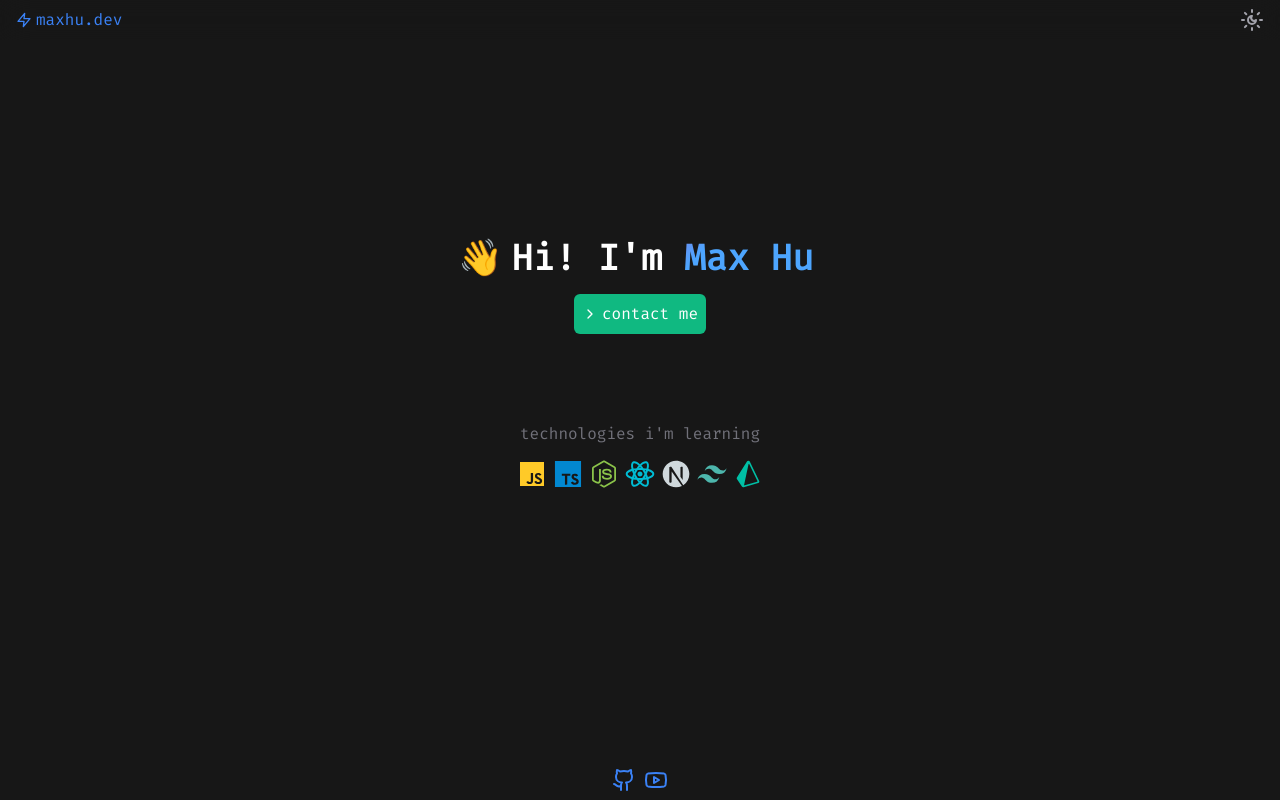
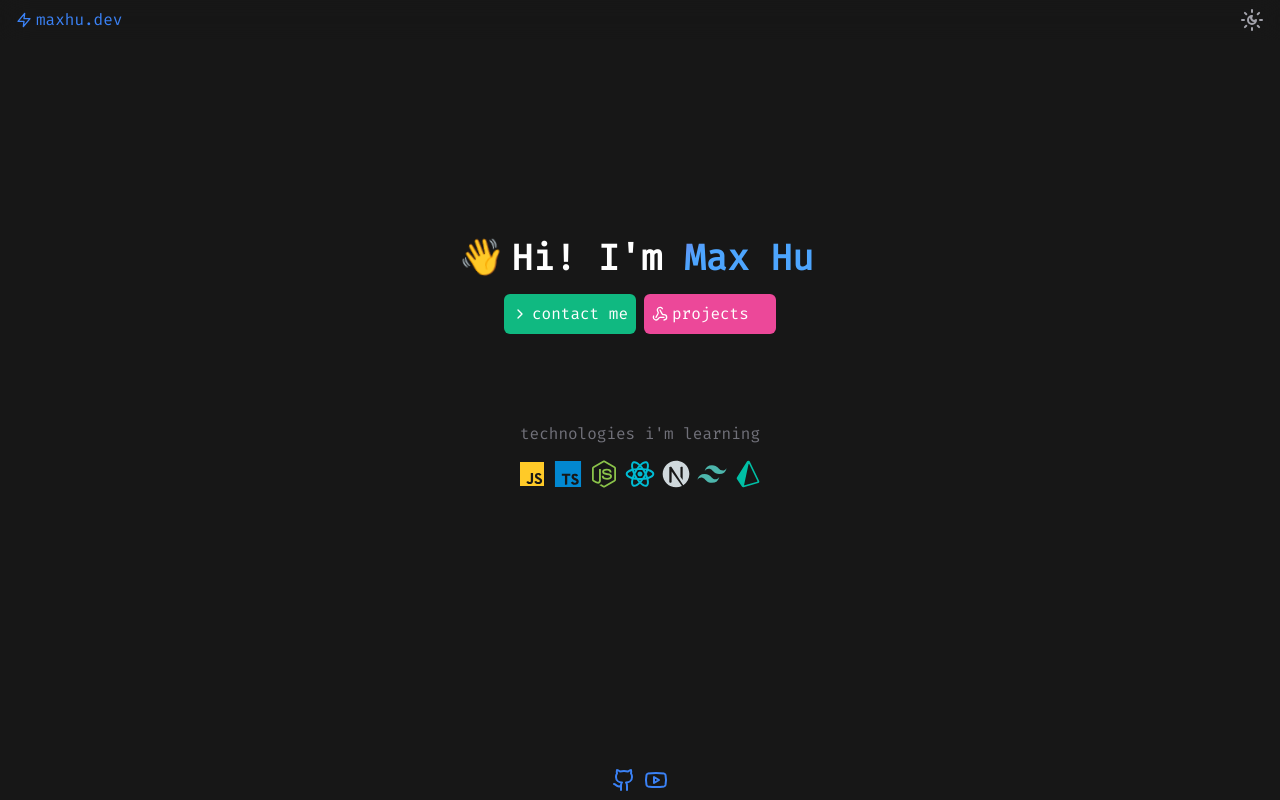
Before and after one commit to maxhu08/maxhu.dev, a Next.js app: page / in a window 1280 px wide. Built offline with nearby package versions, Linux system fonts and the light colour scheme.

Commit message:
add projects button

```diff
--- a/app/page.module.scss
+++ b/app/page.module.scss
@@ -120,6 +120,5 @@
 
 .bouncing-animation {
   animation: bounceInDown 1s ease-in-out forwards;
-  animation-delay: 1500ms;
   opacity: 0;
 }
--- a/app/page.tsx
+++ b/app/page.tsx
@@ -3,21 +3,27 @@ import { Technologies } from "~/components/technologies"
 import styles from "~/app/page.module.scss"
 import { cn } from "~/utils/cn"
 import { ContactMeButton } from "~/components/contact-me-button"
+import { ProjectsButton } from "~/components/projects-button"
 
 const Page: NextPage = () => {
   return (
     <div className="w-full h-screen grid place-items-center">
       <div className="grid place-items-center grid-flow-row pb-[5%] h-max gap-2">
         <div className={cn("grid grid-cols-[repeat(3,max-content)] place-items-center gap-2", styles["fade-in-down"])}>
-          <span className={cn("text-2xl md:text-4xl select-none", styles["wave-animation"])} style={{ animationDelay: "1200ms" }}>
+          <span className={cn("text-2xl md:text-4xl select-none", styles["wave-animation"])} style={{ animationDelay: "1800ms" }}>
             👋
           </span>
           <span className="text-2xl md:text-4xl font-semibold dark:text-white">
             Hi! I&apos;m <span className="special-text">Max Hu</span>
           </span>
         </div>
-        <div className={cn("pt-2", styles["bouncing-animation"])}>
-          <ContactMeButton />
+        <div className="grid grid-cols-2 gap-2">
+          <div className={cn("pt-2", styles["bouncing-animation"])} style={{ animationDelay: "1000ms" }}>
+            <ContactMeButton />
+          </div>
+          <div className={cn("pt-2", styles["bouncing-animation"])} style={{ animationDelay: "1200ms" }}>
+            <ProjectsButton />
+          </div>
         </div>
         <div className="grid place-items-center grid-flow-row gap-1 pt-10 md:pt-20">
           <span className={cn("text-zinc-500 dark:text-zinc-400k !delay-300", styles["fade-in-left"])}>technologies i&apos;m learning</span>
--- a/components/contact-me-button.tsx
+++ b/components/contact-me-button.tsx
@@ -14,7 +14,7 @@ export const ContactMeButton: FC = () => {
   }
 
   return (
-    <ActionTooltip label="email hello@maxhu.dev" side="top">
+    <ActionTooltip label="email hello@maxhu.dev" side="bottom">
       <button onClick={openEmail} className={styles.button}>
         <div className="text-white grid grid-cols-[max-content_max-content] place-items-center gap-1 bg-emerald-500 hover:bg-emerald-700 duration-300 ease-in-out p-2 rounded-md">
           <ChevronRight className={cn("w-4 h-4", styles.arrow)} />
--- /dev/null
+++ b/components/projects-button.module.scss
@@ -0,0 +1,8 @@
+.button * {
+  transition-duration: 250ms;
+  transition-timing-function: ease-in-out;
+}
+
+.button:hover .icon {
+  transform: rotate(360deg);
+}
--- /dev/null
+++ b/components/projects-button.tsx
@@ -0,0 +1,21 @@
+"use client"
+
+import { Webhook } from "lucide-react"
+import Link from "next/link"
+import { FC } from "react"
+import { ActionTooltip } from "~/components/action-tooltip"
+import { cn } from "~/utils/cn"
+import styles from "~/components/projects-button.module.scss"
+
+export const ProjectsButton: FC = () => {
+  return (
+    <ActionTooltip label="view projects" side="bottom">
+      <Link href="/projects" className={styles.button}>
+        <div className="text-white grid grid-cols-[max-content_max-content] place-items-center gap-1 bg-pink-500 hover:bg-pink-700 duration-300 ease-in-out p-2 rounded-md">
+          <Webhook className={cn("w-4 h-4", styles.icon)} />
+          <span>projects</span>
+        </div>
+      </Link>
+    </ActionTooltip>
+  )
+}
```
